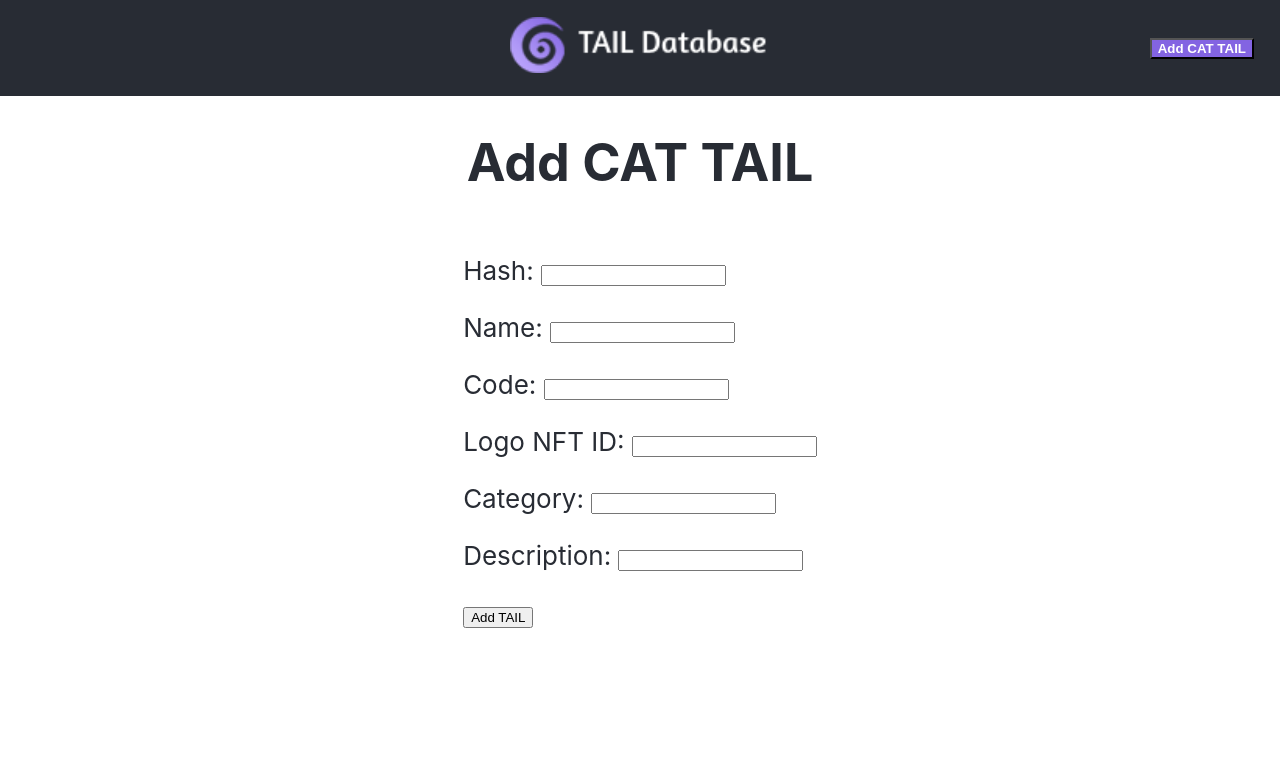
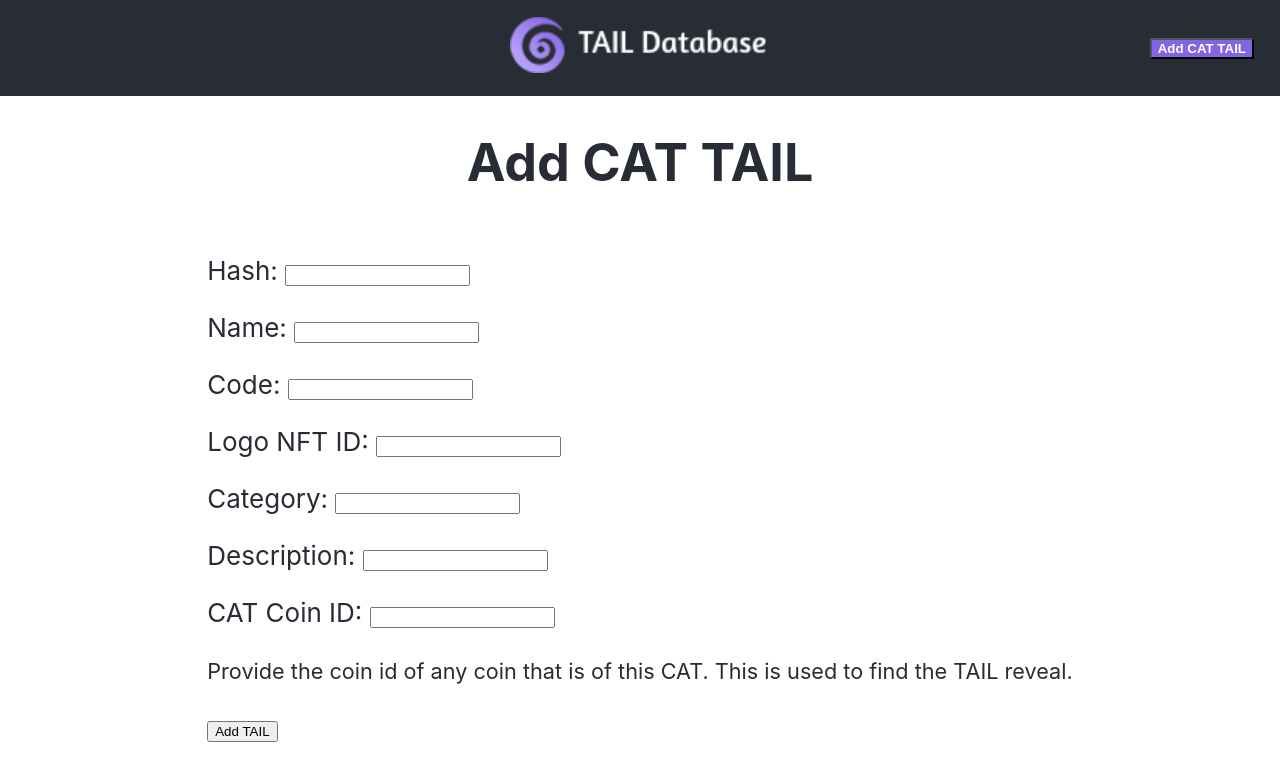
Before and after one commit to Tail-Database/tail-database-app, a React (Create React App) app: page /add/tail in a window 1280 px wide. Shown: the top 780 px of the page. Built offline with nearby package versions, Linux system fonts and the light colour scheme.

Commit message:
wire up ipc context bridge for getting TAIL reveal

```diff
--- /dev/null
+++ b/electron/cat.ts
@@ -0,0 +1,4 @@
+
+export const getTailReveal = async (coin_id: string): Promise<string> => {
+    return '';
+};
--- a/electron/main.ts
+++ b/electron/main.ts
@@ -14,6 +14,7 @@ import { hex_to_program, uncurry } from './clvm';
 import { NFT_STATE_LAYER_MOD, SINGLETON_MOD } from './puzzles';
 import { connectionOptions } from './config';
 import { getNftUri } from './nft';
+import { getTailReveal } from './cat';
 
 process.on('uncaughtException', (e) => console.error(e));
 
@@ -65,6 +66,7 @@ function createWindow() {
     ipcMain.handle('get-tail', (_, hash) => tailStore.get(hash));
     ipcMain.handle('add-tail', (_, tailRecord: TailRecord) => tailStore.insert(tailRecord));
     ipcMain.handle('get-nft-uri', async(_, launcher_id: string) => getNftUri(launcher_id));
+    ipcMain.handle('get-tail-reveal', async(_, coin_id: string) => getTailReveal(coin_id));
 
     // DevTools
     installExtension(REACT_DEVELOPER_TOOLS)
--- a/electron/preload.ts
+++ b/electron/preload.ts
@@ -6,4 +6,5 @@ contextBridge.exposeInMainWorld('taildatabase', {
     getTail: (hash: string) => ipcRenderer.invoke('get-tail', hash),
     getTails: () => ipcRenderer.invoke('get-tails'),
     getNftUri: (launcher_id: string) => ipcRenderer.invoke('get-nft-uri', launcher_id),
+    getTailReveal: (coin_id: string) => ipcRenderer.invoke('get-tail-reveal', coin_id),
 });
--- a/src/pages/AddTail.tsx
+++ b/src/pages/AddTail.tsx
@@ -116,6 +116,8 @@ function AddTail() {
                         <p>Logo NFT ID: <input type="text" name="logo-nft-id" onChange={onLogoNftIdChange} /></p>
                         <p>Category: <input type="text" name="category" onChange={onCategoryChange} /></p>
                         <p>Description: <input type="text" name="description" onChange={onDescriptionChange} /></p>
+                        <p>CAT Coin ID: <input type="text" name="coin-id" onChange={onCodeChange} /></p>
+                        <p><small>Provide the coin id of any coin that is of this CAT. This is used to find the TAIL reveal.</small></p>
                         <input type="submit" value="Add TAIL" />
                         {logoUrl && <img src={logoUrl} />}
                     </form>
--- a/src/pages/HomePage.tsx
+++ b/src/pages/HomePage.tsx
@@ -18,6 +18,7 @@ declare global {
       getTails: () => Promise<TailRecord[]>;
       getTail: (hash: string) => Promise<TailRecord>;
       getNftUri: (launcherId: string) => Promise<string>;
+      getTailReveal: (coin_id: string) => Promise<string>;
     }
   }
 }
```
